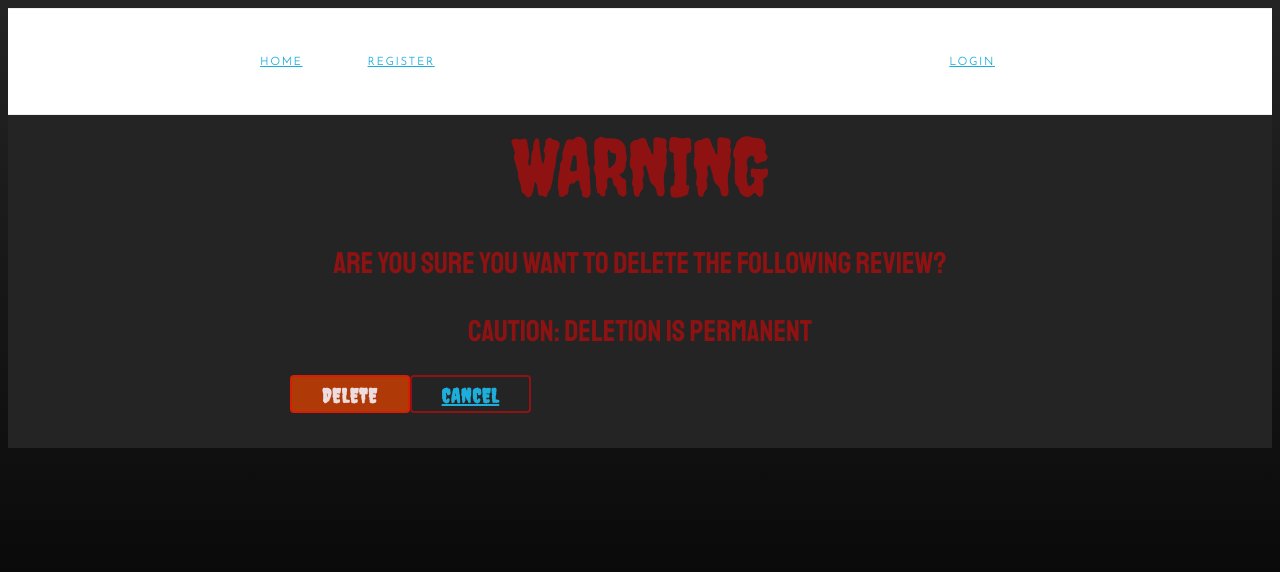
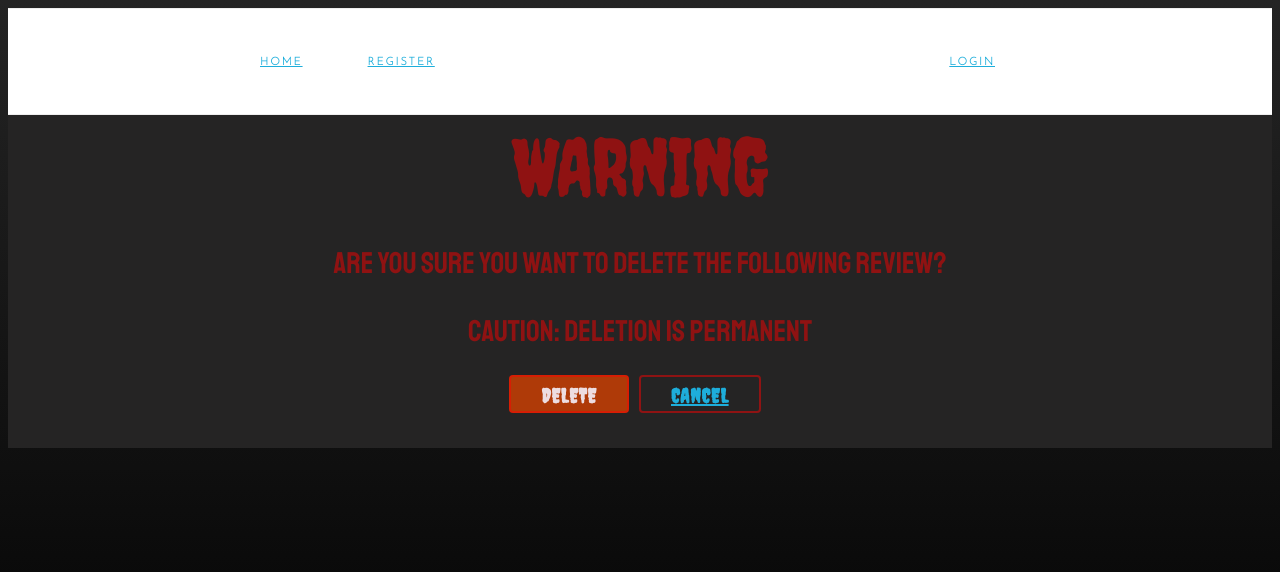
Before and after one commit to kmcquaid253/dev10-horror-show, a React (Create React App) app in the folder horror-show/client/: page /reviews/delete/1 in a window 1280 px wide. Shown: the top 572 px of the page. Built offline with nearby package versions, Linux system fonts and the light colour scheme; no server answers.

Commit message:
Added styling

```diff
--- a/horror-show/client/src/AddReview/AddReview.css
+++ b/horror-show/client/src/AddReview/AddReview.css
@@ -5,6 +5,7 @@
 .addButton {
     color:rgb(237, 221, 225);
     background-color: #AF3A08;
+    margin-right: .5em;
 }
 
 .searchButton {
@@ -24,10 +25,8 @@
 
 .addButton:hover{
     background-color: green;
-    margin-right: 1em;
 }
 
 .review-cancelButton:hover{
     background-color: yellow;
-    margin-left: 1em;
 }
--- a/horror-show/client/src/AddReview/AddReviewTile.css
+++ b/horror-show/client/src/AddReview/AddReviewTile.css
@@ -74,6 +74,7 @@
 .reviewTile-delete {
     color:rgb(237, 221, 225);
     background-color: #AF3A08;
+    margin-right: .5em;
 }
 
 .btn {
@@ -86,7 +87,7 @@
 
 .reviewTile-delete:hover {
     background-color: red;
-    margin-right: 1em;
+    margin-right: 2em;
 }
 
 .reviewTile-edit:hover{
@@ -94,6 +95,10 @@
     margin-left: 1em;
 }
 
+.reviewTile-edit {
+    background-color: rgba(208, 208, 31, 0.806);
+}
+
 img{
     width: 160px;
 }
--- a/horror-show/client/src/DeleteReview/DeleteReview.css
+++ b/horror-show/client/src/DeleteReview/DeleteReview.css
@@ -3,6 +3,7 @@
     font-family: 'Creepster', cursive;
     color: rgba(255, 0, 0, 0.485);
     text-align: center;
+
 }
 
 .del-war {
@@ -18,6 +19,7 @@
     cursor: pointer;
     transition: 0.8s;
     border: 2px solid rgba(255, 0, 0, 0.485);
+
 }
 
 .delete-cancelButton:hover {
@@ -28,9 +30,21 @@
 .delete-deleteButton {
     color:rgb(237, 221, 225);
     background-color: #AF3A08;
+    margin-right: .5em;
 }
 
 .delete-deleteButton:hover{
     background-color: red;
     margin-right: 1em;
 }
+
+.button-container-div {
+
+            display: flex;
+            justify-content: center;
+            align-items: center;
+}
+
+.delete-cancelButton {
+    margin-right: 3em;
+}
--- a/horror-show/client/src/DeleteReview/DeleteReview.js
+++ b/horror-show/client/src/DeleteReview/DeleteReview.js
@@ -66,12 +66,12 @@ function DeleteReview(){
                 <h6 className='del-war'>CAUTION: Deletion is permanent</h6>
             </div>
 
-
+            <div className='button-container-div'>
                 <form onSubmit={handleSubmit}>
-
                 <button className='btn delete-deleteButton'>Delete</button>
                 <button className="btn delete-cancelButton"><Link to="/reviewlist"  id="cancelButton">Cancel</Link></button>
                 </form>
+            </div>
         </div>
 
     );
--- a/horror-show/client/src/EditReview/EditReview.css
+++ b/horror-show/client/src/EditReview/EditReview.css
@@ -9,9 +9,13 @@
 .editReview-edit {
     color:rgb(237, 221, 225);
     background-color: #AF3A08;
+    margin-right: .5em;
 }
 
 .editReview-edit:hover {
     background-color: green;
-    margin-right: 1em;
 }
+
+.review-cancelButton {
+    margin-right: 3em;
+}
--- a/horror-show/client/src/Register/Register.css
+++ b/horror-show/client/src/Register/Register.css
@@ -22,3 +22,16 @@ h2 {
 input {
     width: 400px;
 }
+
+.register-edit {
+    margin-right: .5em;
+    background-color: #AF3A08;
+}
+
+.register-cancelButton:hover {
+    background-color: yellow;
+}
+
+.register-edit:hover {
+    background-color: green;
+}
--- a/horror-show/client/src/Register/Register.js
+++ b/horror-show/client/src/Register/Register.js
@@ -114,8 +114,8 @@ function Register() {
                 />
             </div>
             <div>
-                <button type="submit">Register</button>
-                <button><Link to="/" className="btn" id="cancelButton">Cancel</Link></button>
+                <button className="btn register-edit" type="submit">Register</button>
+                <button className="btn register-cancelButton"><Link to="/" id="cancelButton">Cancel</Link></button>
             </div>
         </form>
     </div>
```
